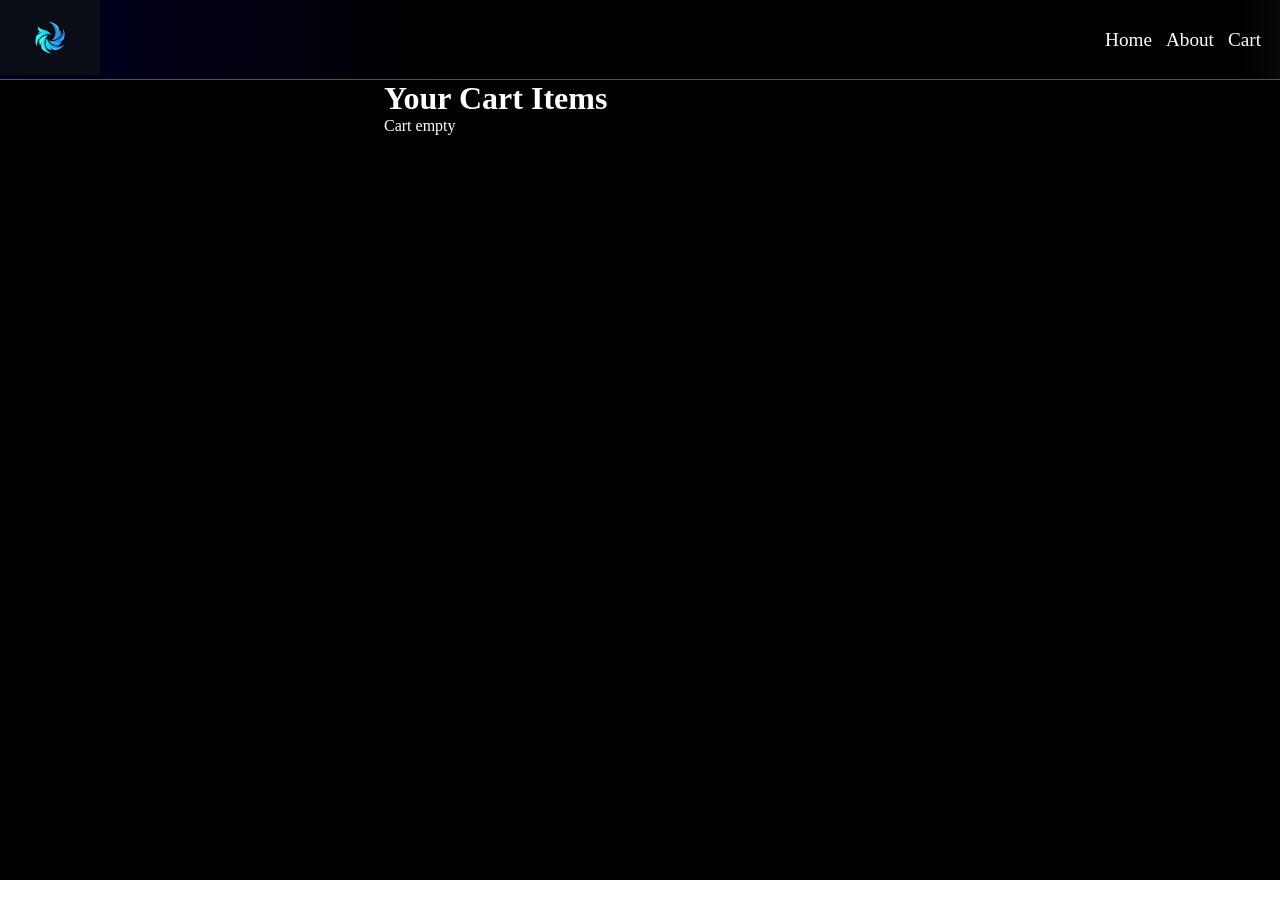
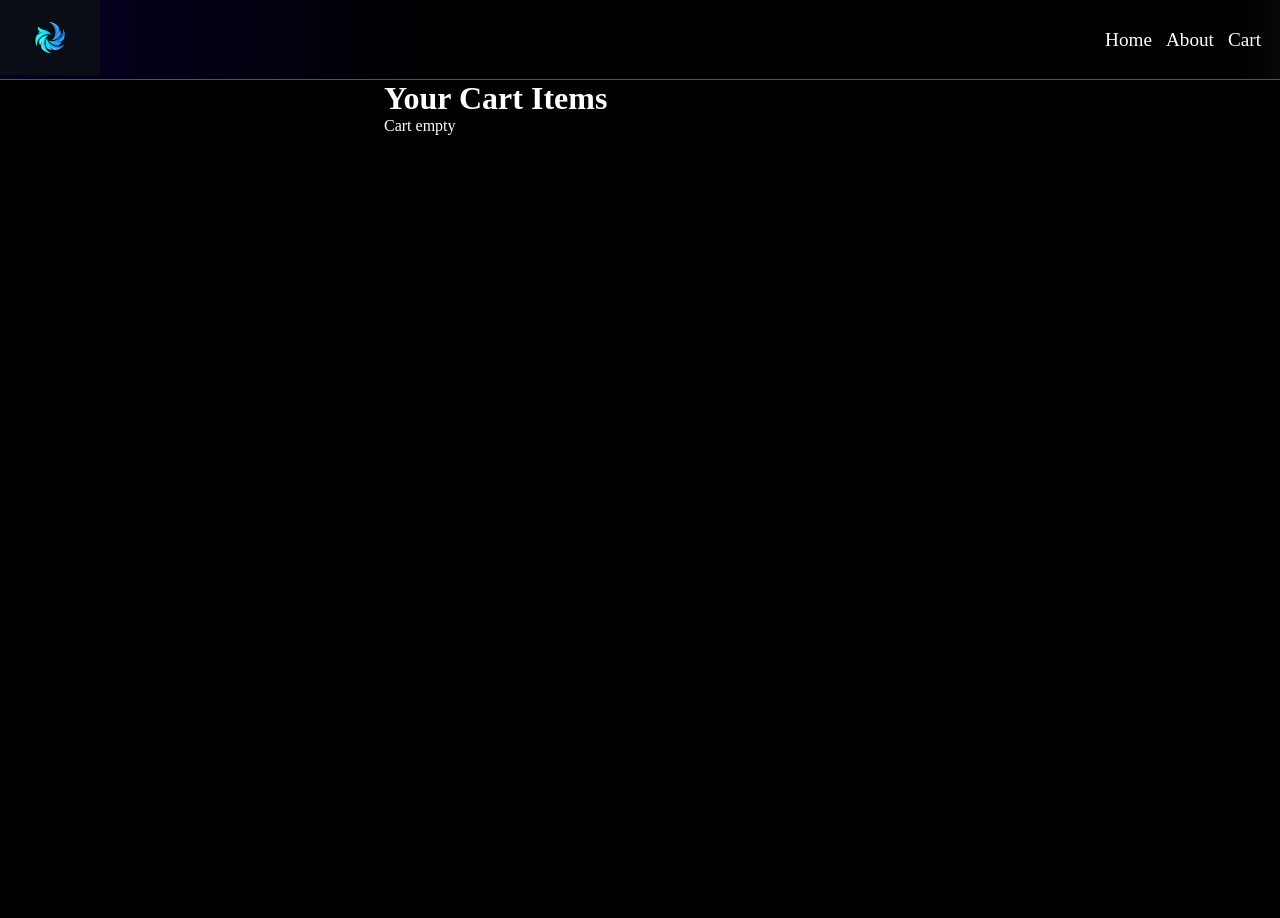
Before and after one commit to snoorabbits69/E-commerce-site, a React (Vite) app: page /Cart in a window 1280 px wide. Shown: the top 918 px of the page. Before the commit the page ends 880 px from the top, so only its background shows below. Built offline with nearby package versions, Linux system fonts and the light colour scheme; a web font is replaced by a local one.

Commit message:
Update index.css

```diff
--- a/src/index.css
+++ b/src/index.css
@@ -191,7 +191,7 @@ transition: all 400ms;
   background-color: rgb(0, 0, 0);
   color:white;
 padding-left:30%;
-height:100vh;
+height:200vh;
 
 }
 .cartItem{
```
